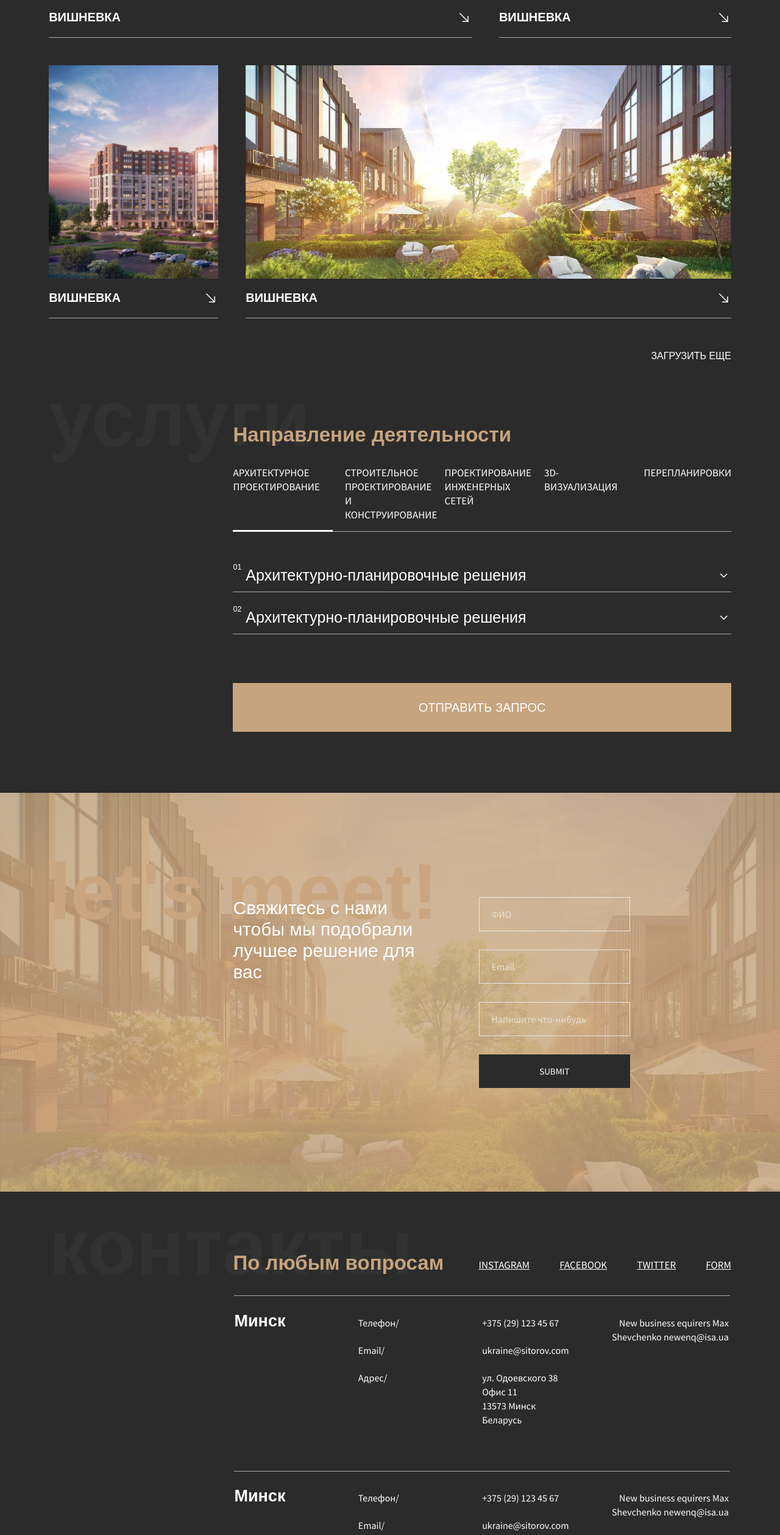
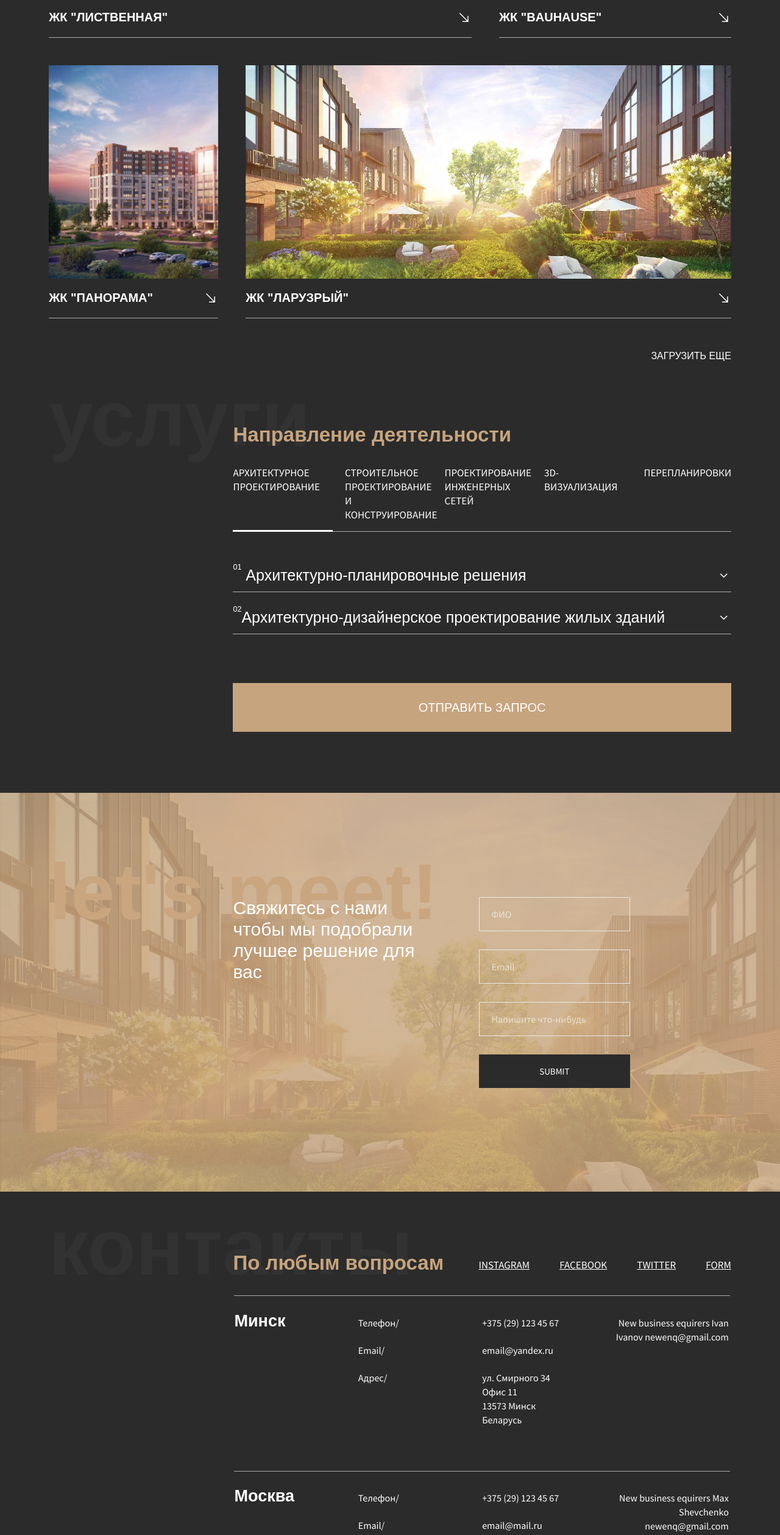
Before and after one commit to yanakapura/sm-project, a website: page index.html in a window 1280 px wide. Shown: the part 1754-4271 px from the top of the page at 61% size. Drawn offline with nearby package versions, Linux system fonts and the light colour scheme.

Commit message:
Update index.html

```diff
--- a/index.html
+++ b/index.html
@@ -103,7 +103,7 @@
               <img class="gallery__img width" src="img/img.jpg" alt="" />
             </div>
             <div class="gallery__label">
-              <h3 class="gallery__header">Вишневка</h3>
+              <h3 class="gallery__header">ЖК "Лиственная"</h3>
               <span class="material-symbols-outlined gallery__icon">
                 south_east
               </span>
@@ -114,7 +114,7 @@
               <img class="gallery__img width" src="img/img4.jpg" alt="" />
             </div>
             <div class="gallery__label">
-              <h3 class="gallery__header">Вишневка</h3>
+              <h3 class="gallery__header">ЖК "Bauhause"</h3>
               <span class="material-symbols-outlined gallery__icon">
                 south_east
               </span>
@@ -125,7 +125,7 @@
               <img class="gallery__img height" src="img/img2.jpg" alt="" />
             </div>
             <div class="gallery__label">
-              <h3 class="gallery__header">Вишневка</h3>
+              <h3 class="gallery__header">ЖК "Панорама"</h3>
               <span class="material-symbols-outlined gallery__icon">
                 south_east
               </span>
@@ -136,7 +136,7 @@
               <img class="gallery__img width" src="img/img3.jpg" alt="" />
             </div>
             <div class="gallery__label">
-              <h3 class="gallery__header">Вишневка</h3>
+              <h3 class="gallery__header">ЖК "Ларузрый"</h3>
               <span class="material-symbols-outlined gallery__icon">
                 south_east
               </span>
@@ -176,7 +176,7 @@
                 <li>Сооружения и места отдыха и развлечений</li>
               </ul>
             </div>
-            <div class="tabs__header" data-tab_wrapper="wrap-1.2"><h4><span class="tabs__header-number" >02</span> Архитектурно-планировочные решения</h4><span class="material-symbols-outlined">
+            <div class="tabs__header" data-tab_wrapper="wrap-1.2"><h4><span class="tabs__header-number" >02</span>Архитектурно-дизайнерское проектирование жилых зданий</h4><span class="material-symbols-outlined">
               expand_more
               </span></div>
             <div class="tabs__container" data-tab_wrapper="wrap-1.2">
@@ -227,29 +227,29 @@
               <td class="table__city" rowspan="3">Минск</td>
               <td>Телефон/</td>
               <td>+375 (29) 123 45 67</td>
-              <td class="table__col-last" rowspan="3">New business equirers Max Shevchenko newenq@isa.ua</td>
+              <td class="table__col-last" rowspan="3">New business equirers Ivan Ivanov newenq@gmail.com</td>
             </tr>
             <tr>
               <td>Email/</td>
-              <td>ukraine@sitorov.com</td>
+              <td>email@yandex.ru</td>
             </tr>
             <tr>
               <td>Адрес/</td>
-              <td class="table__adress">ул. Одоевского 38<br>Офис 11<br>13573 Минск<br>Беларусь</td>
+              <td class="table__adress">ул. Смирного 34<br>Офис 11<br>13573 Минск<br>Беларусь</td>
             </tr>
             <tr class="table__row">
-              <td class="table__city" rowspan="3">Минск</td>
+              <td class="table__city" rowspan="3">Москва</td>
               <td>Телефон/</td>
               <td>+375 (29) 123 45 67</td>
-              <td class="table__col-last" rowspan="3">New business equirers Max Shevchenko newenq@isa.ua</td>
+              <td class="table__col-last" rowspan="3">New business equirers Max Shevchenko newenq@gmail.com</td>
             </tr>
             <tr>
               <td>Email/</td>
-              <td>ukraine@sitorov.com</td>
+              <td>email@mail.ru</td>
             </tr>
             <tr>
               <td>Адрес/</td>
-              <td>ул. Одоевского 38<br>Офис 11<br>13573 Минск<br>Беларусь</td>
+              <td>ул. Ленина 2<br>Офис 514<br>13573 Москва<br>Россия</td>
             </tr>
           </table>
         </div>
```
